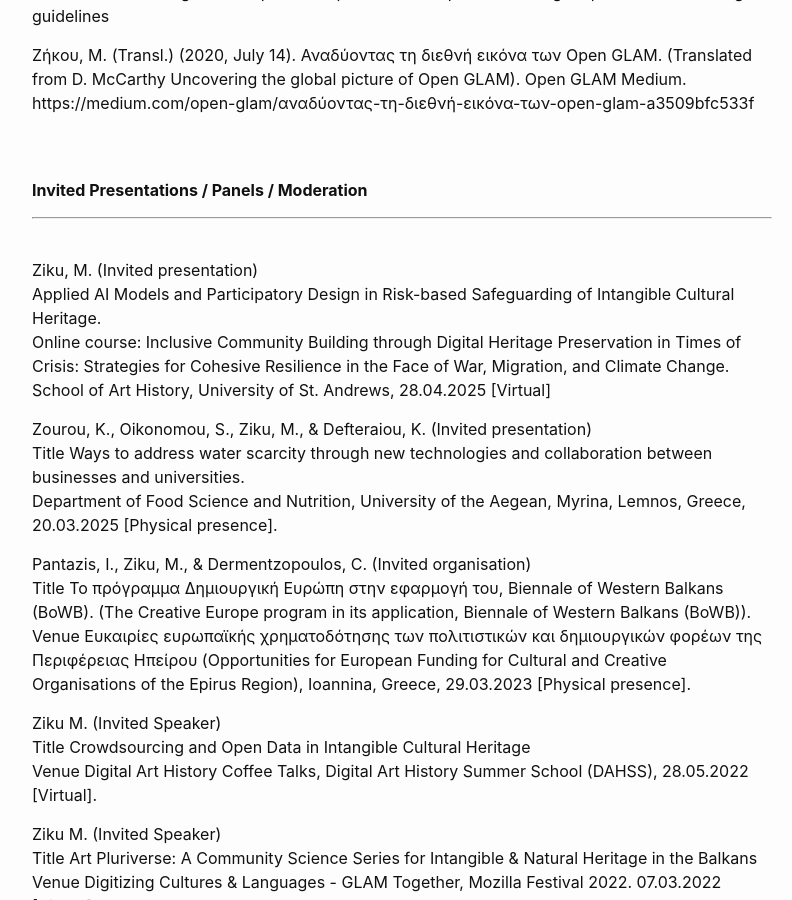
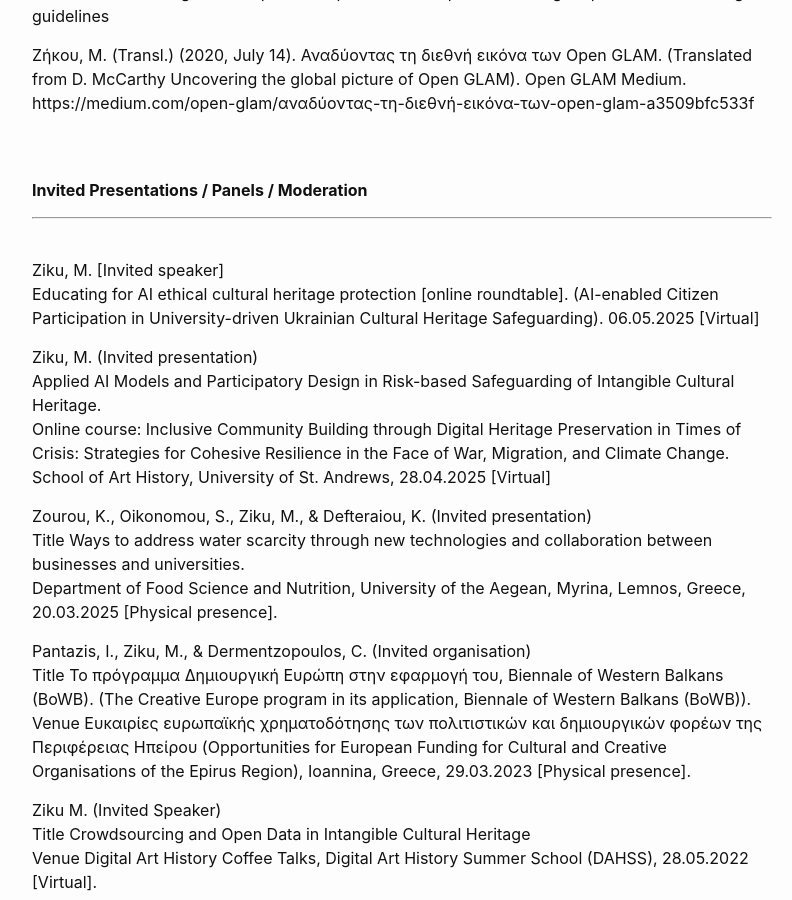
Before and after one commit to mziku/mziku.github.io, a Jekyll site: the page built from publications.md, in a window 1280 px wide and 900 px high, scrolled down 6713 px. Shown: the whole window, without its empty margins (238-1030 px from the left). Built offline with Jekyll 4.4.1, drawn with Linux system fonts in a browser that asks for light colours.

Commit message:
Update publications.md

```diff
--- a/publications.md
+++ b/publications.md
@@ -164,6 +164,9 @@ Ziku, M. (Transl.) (2020, Oct 14). Europeana Public Domain Usage Guidelines Gree
 ---
 <br>
 
+Ziku, M. [Invited speaker]
+Educating for AI ethical cultural heritage protection [online roundtable]. (AI-enabled Citizen Participation in University-driven Ukrainian Cultural Heritage Safeguarding). 06.05.2025 [Virtual]
+
 Ziku, M. (Invited presentation)
 Applied AI Models and Participatory Design in Risk-based Safeguarding of Intangible Cultural Heritage.
 Online course: Inclusive Community Building through Digital Heritage Preservation in Times of Crisis: Strategies for Cohesive Resilience in the Face of War, Migration, and Climate Change.
```
